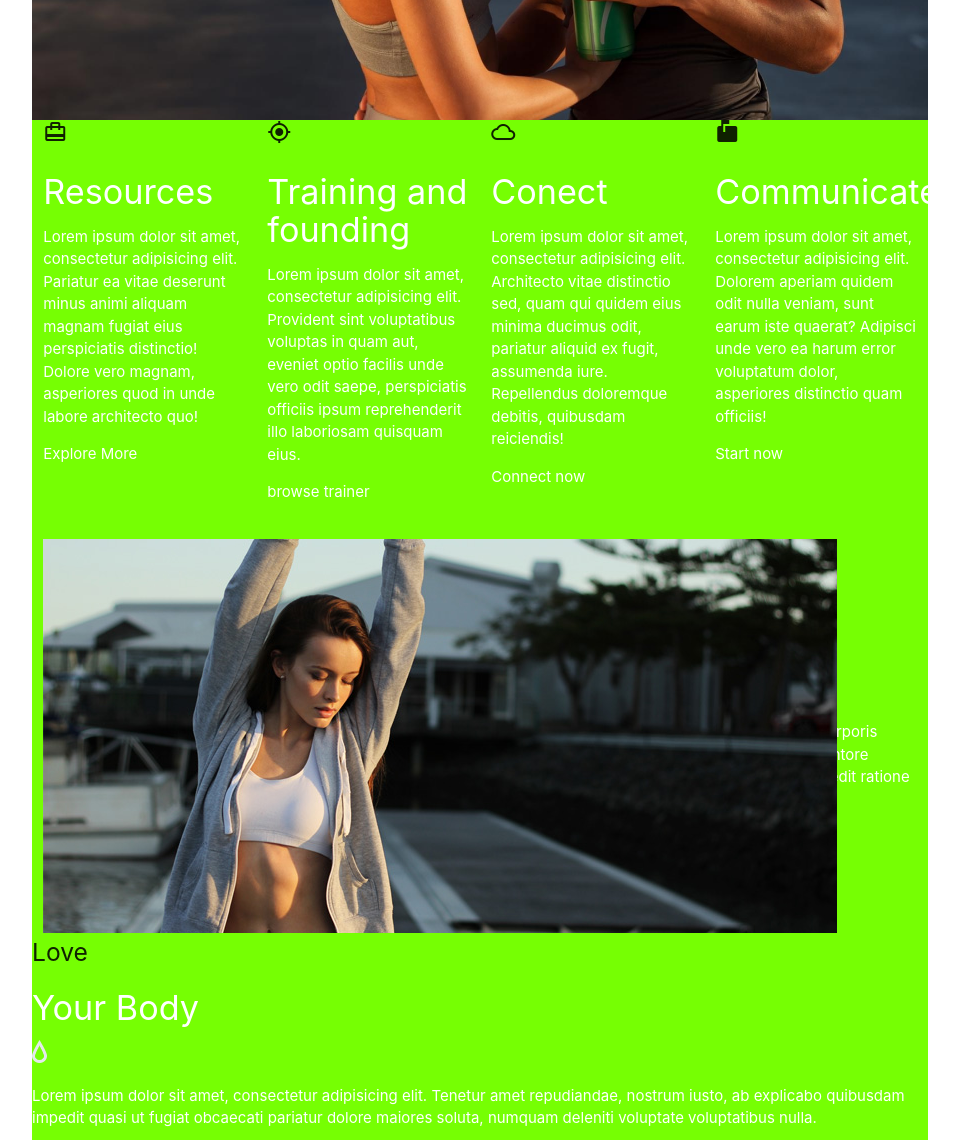
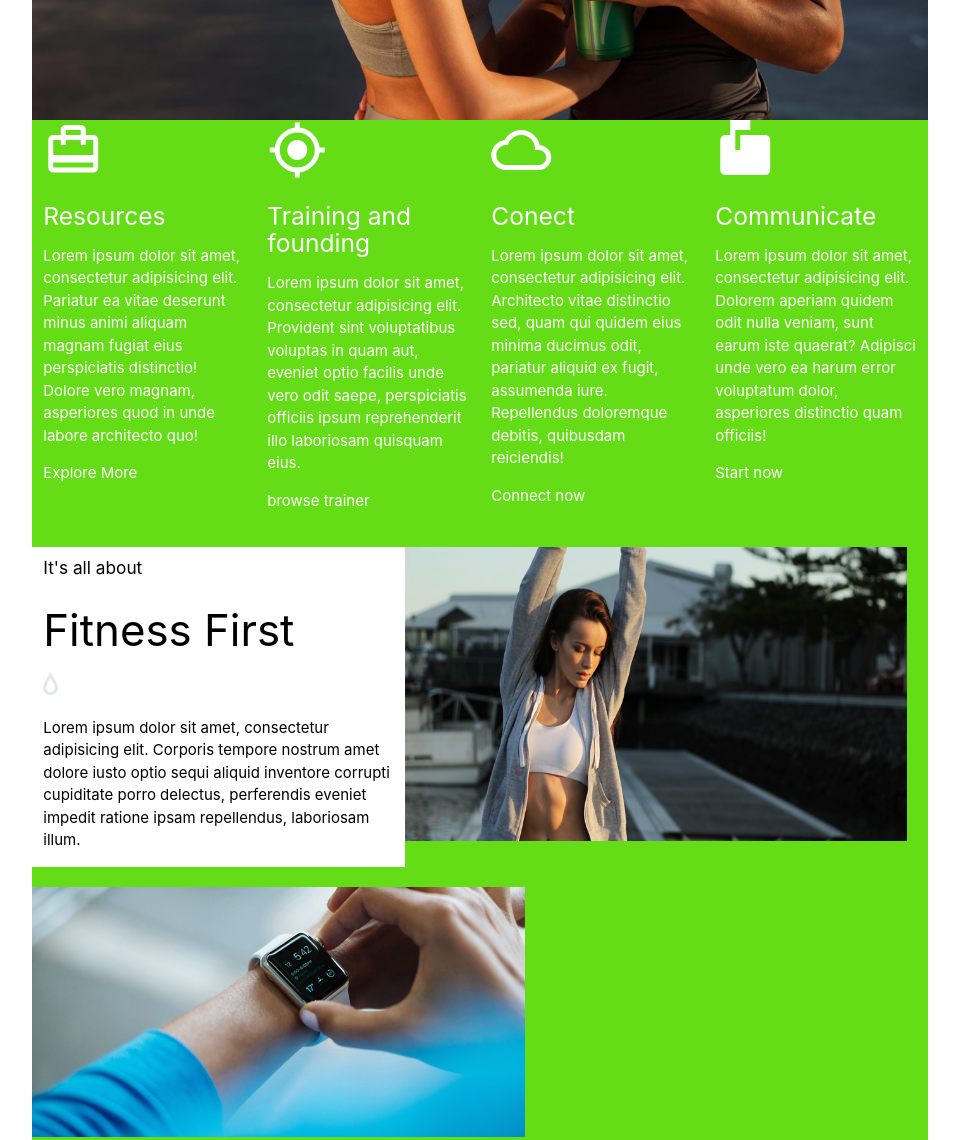
Before and after one commit to Jesmmar89/materialize, a plain HTML site: page index.html in a window 1280 px wide. Shown: the part 380-1520 px from the top of the page, without its empty margins (160-1119 px from the left). Drawn offline with nearby package versions, Linux system fonts and the light colour scheme.

Commit message:
letras blancas

```diff
--- a/css/style.css
+++ b/css/style.css
@@ -2,10 +2,22 @@
 	background-image: url(../img/hero.jpg);
 	background-size: 100% 100%;
 	height: 500px;
+	color:white;
 }
 .sectiongreen{
-	background-color: #76ff03;
-}
-p, h4,h3,h2,h1{
+	background-color: #64dd17;
 	color: white;
 }
+.white{
+	background-color: white;
+	color:black;
+}
+.yogaimg{
+	width: 56%;
+	height: 294px;
+	padding-right: -1%;
+}
+.watchimg{
+	width: 55%;
+	height: 250px;
+}
--- a/index.html
+++ b/index.html
@@ -29,51 +29,52 @@
 	<section class="sectiongreen">
 		<div class="row">
 			<div class="col s3">
-	      	<i class="material-icons">card_travel</i>
-	      	<h4>Resources</h4>
+		      	<i class="medium material-icons">card_travel</i>
+		      	<h5>Resources</h5>
 		      	<p>Lorem ipsum dolor sit amet, consectetur adipisicing elit. Pariatur ea vitae deserunt minus animi aliquam magnam fugiat eius perspiciatis distinctio! Dolore vero magnam, asperiores quod in unde labore architecto quo!</p>
 		      	<p>Explore More</p>
 	        </div>
 	        <div class="col s3">
-	      	<i class="material-icons">my_location</i>
-	      	<h4>Training and founding</h4>
+		      	<i class="medium material-icons">my_location</i>
+		      	<h5>Training and founding</h5>
 		      	<p>Lorem ipsum dolor sit amet, consectetur adipisicing elit. Provident sint voluptatibus voluptas in quam aut, eveniet optio facilis unde vero odit saepe, perspiciatis officiis ipsum reprehenderit illo laboriosam quisquam eius.</p>
 		      	<p>browse trainer</p>
 	        </div>
 	        <div class="col s3">
-	      	<i class="material-icons">cloud_queue</i>
-	      	<h4>Conect</h4>
+		      	<i class="medium material-icons">cloud_queue</i>
+		      	<h5>Conect</h5>
 		      	<p>Lorem ipsum dolor sit amet, consectetur adipisicing elit. Architecto vitae distinctio sed, quam qui quidem eius minima ducimus odit, pariatur aliquid ex fugit, assumenda iure. Repellendus doloremque debitis, quibusdam reiciendis!</p>
 		      	<p>Connect now</p>
 	        </div>
 	        <div class="col s3">
-	      	<i class="material-icons">markunread_mailbox</i>
-	      	<h4>Communicate</h4>
+		      	<i class="medium material-icons">markunread_mailbox</i>
+		      	<h5>Communicate</h5>
 		      	<p>Lorem ipsum dolor sit amet, consectetur adipisicing elit. Dolorem aperiam quidem odit nulla veniam, sunt earum iste quaerat? Adipisci unde vero ea harum error voluptatum dolor, asperiores distinctio quam officiis!</p>
 		      	<p>Start now</p>
 	        </div>
       	</div>
         <div class="row">
-        <div class="col s7 push-s5">
-      	<h5>It's all about</h5>
+	        <div class="col s5 white">
+		      	<h6>It's all about</h6>
 		      	<h3>Fitness First</h3>
 		      	<img src="./img/drop_muted.png" alt="">
 		      	<p>Lorem ipsum dolor sit amet, consectetur adipisicing elit. Corporis tempore nostrum amet dolore iusto optio sequi aliquid inventore corrupti cupiditate porro delectus, perferendis eveniet impedit ratione ipsam repellendus, laboriosam illum.</p>
 	      	</div>
-      	<div class="col s5 pull-s7">
-      	<img src="./img/yoga.jpg" alt="">
+	      	<div>
+	      		<img class="yogaimg" src="./img/yoga.jpg" alt="">
 	      	</div>
-        <div >
-      	<img src="./img/apple_watch,jpg" alt="">
       	</div>
+      	<div class="row">
 	        <div>
-      	<h5>Love</h5>
+	      		<img class="watchimg" src="./img/apple_watch.jpg" alt="">
+	        </div>
+	        <div class="col s5 push-s6 white">
+	      		<h6>Love</h6>
 	      		<h4>Your Body</h4>
 	        	<img src="./img/drop_muted.png" alt="">
 	        	<p>Lorem ipsum dolor sit amet, consectetur adipisicing elit. Tenetur amet repudiandae, nostrum iusto, ab explicabo quibusdam impedit quasi ut fugiat obcaecati pariatur dolore maiores soluta, numquam deleniti voluptate voluptatibus nulla.</p>
 	        </div>
       </div>
-
 	</section>
 	<section class="row">
 		<div>
```
Lines whose indentation alone changed are shown as unchanged.
